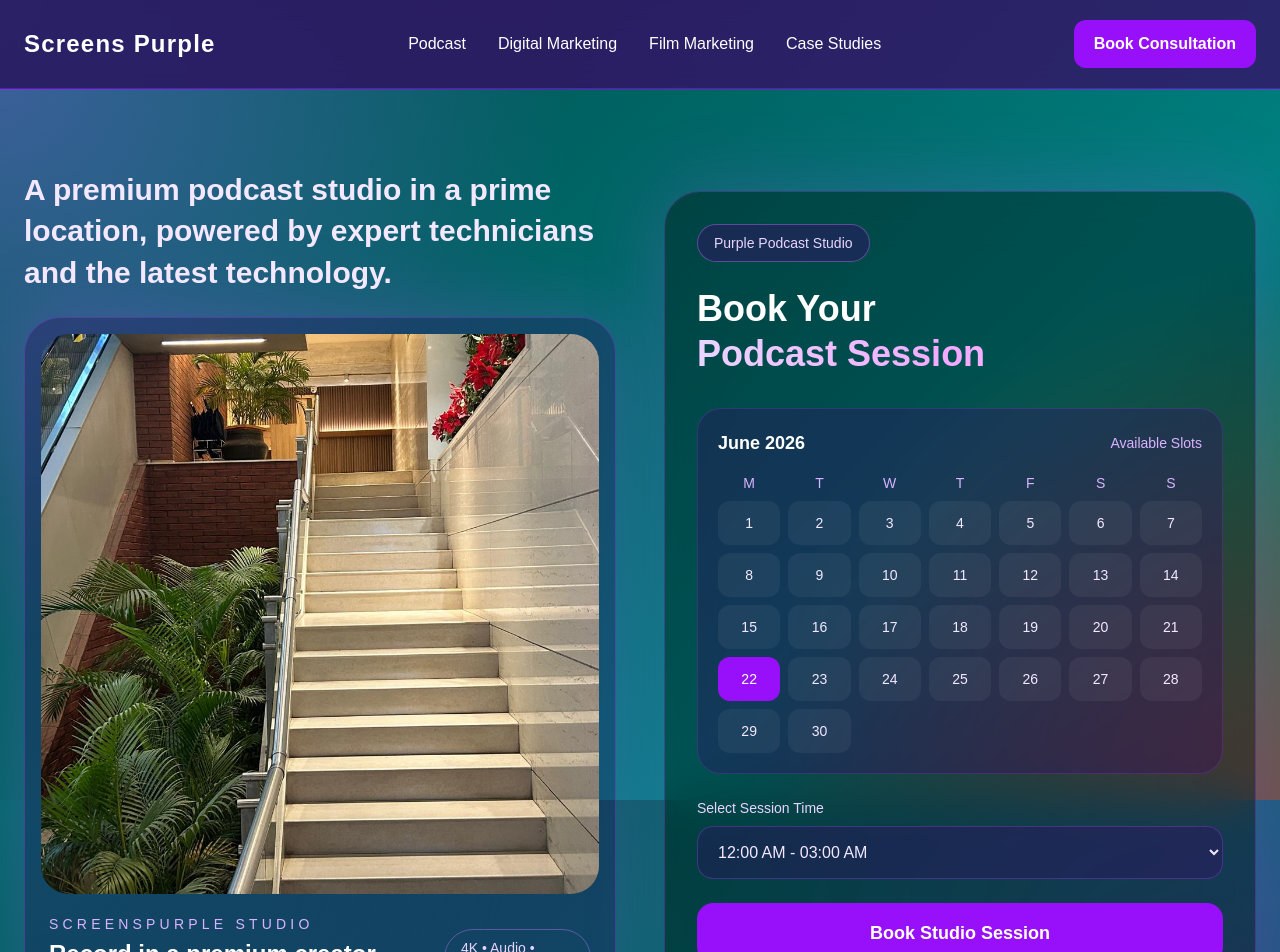
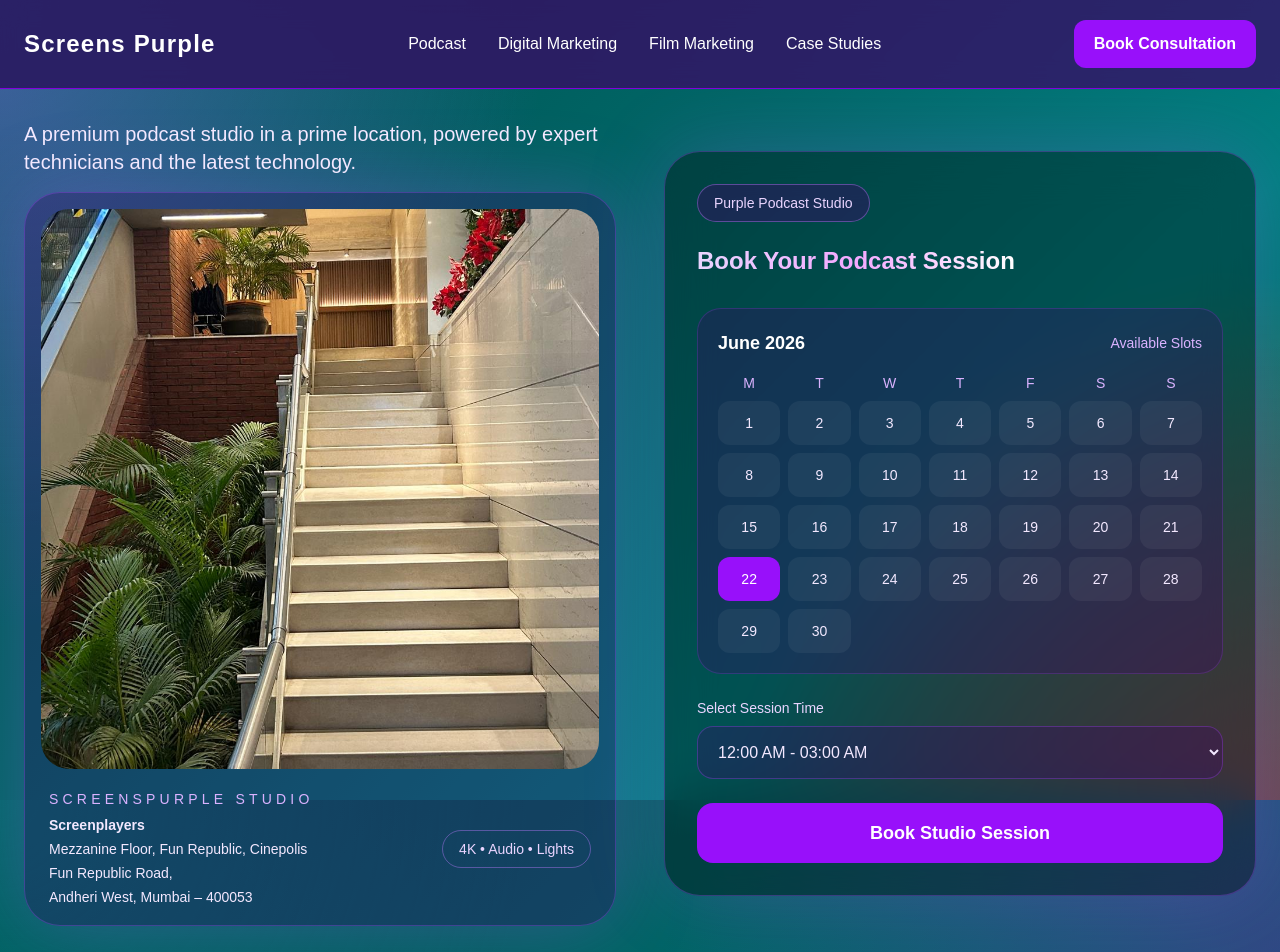
Before and after one commit to p8d9ym8dz7-lang/screenspurple-Marketing-Site, a Next.js app: page / in a window 1280 px wide. Shown: the top 952 px of the page. Built offline with nearby package versions, Linux system fonts and the light colour scheme.

Commit message:
feat: refine hero layout and studio location details

```diff
--- a/src/app/page.tsx
+++ b/src/app/page.tsx
@@ -28,7 +28,7 @@ export default function HomePage() {
       </header>
 
       {/* HERO */}
-      <section className="relative min-h-screen overflow-hidden px-6 py-20">
+      <section className="relative min-h-screen overflow-hidden px-6 py-8">
         <div className="absolute inset-0 bg-[radial-gradient(circle_at_top_left,rgba(168,85,247,0.35),transparent_35%),radial-gradient(circle_at_bottom_right,rgba(88,28,135,0.55),transparent_40%)]" />
 
         <div className="relative mx-auto grid max-w-7xl items-center gap-12 lg:grid-cols-2">
@@ -36,7 +36,7 @@ export default function HomePage() {
           {/* LEFT: PODCAST IMAGE SLIDER */}
 
           <div>
-            <h2 className="mb-6 text-2xl font-semibold leading-snug text-purple-100 md:text-3xl">
+            <h2 className="mb-4 text-lg font-medium leading-snug text-purple-100 md:text-xl">
               A premium podcast studio in a prime location, powered by expert technicians and the latest technology.
             </h2>
 
@@ -63,8 +63,11 @@ export default function HomePage() {
                 <div className="text-sm uppercase tracking-[0.3em] text-purple-300">
                   ScreensPurple Studio
                 </div>
-                <div className="mt-1 text-2xl font-bold">
-                  Record in a premium creator space
+                <div className="mt-1 text-sm leading-6 text-purple-100">
+                  <div className="font-semibold">Screenplayers</div>
+                  <div>Mezzanine Floor, Fun Republic, Cinepolis</div>
+                  <div>Fun Republic Road,</div>
+                  <div>Andheri West, Mumbai – 400053</div>
                 </div>
               </div>
 
@@ -82,10 +85,9 @@ export default function HomePage() {
               Purple Podcast Studio
             </div>
 
-            <h1 className="text-3xl font-black leading-tight md:text-4xl">
-              Book Your
-              <span className="block bg-gradient-to-r from-purple-200 via-fuchsia-300 to-white bg-clip-text text-transparent">
-                Podcast Session
+            <h1 className="text-xl font-bold leading-tight md:text-2xl">
+              <span className="bg-gradient-to-r from-purple-200 via-fuchsia-300 to-white bg-clip-text text-transparent">
+                Book Your Podcast Session
               </span>
             </h1>
 
```
